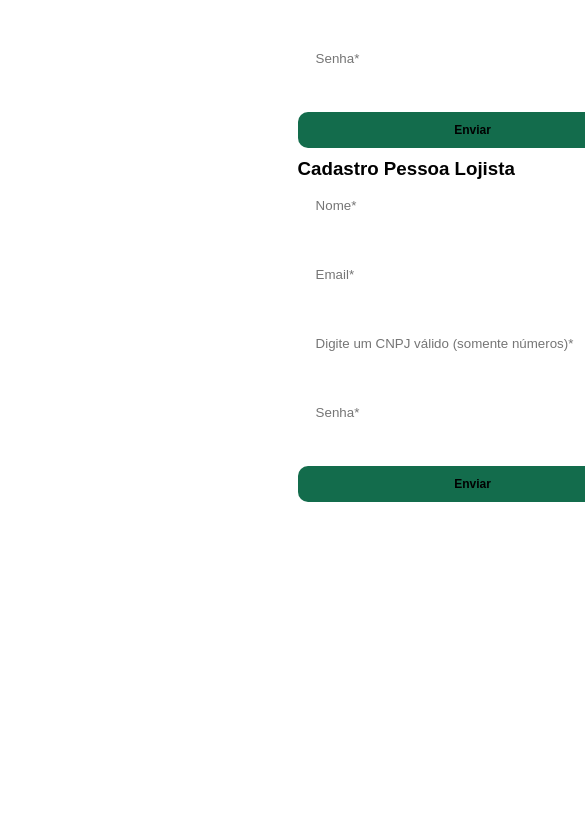
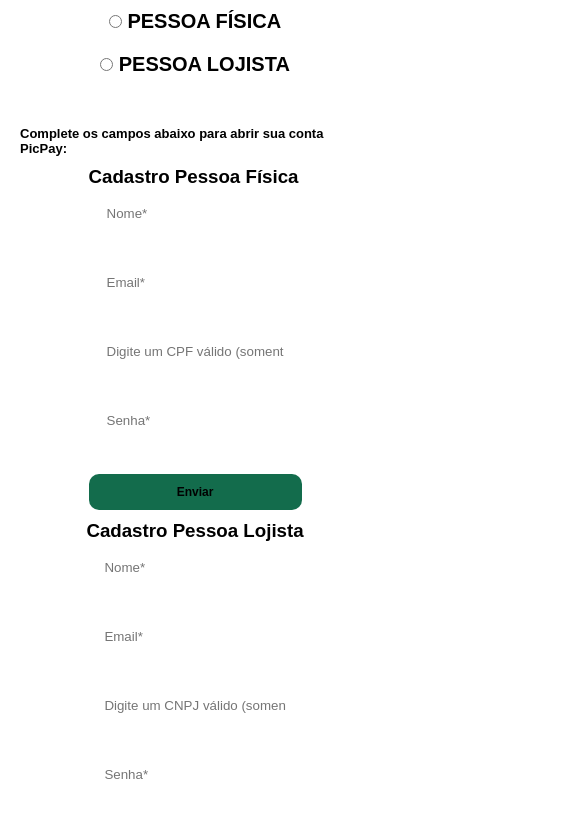
Before and after one commit to Albert-Stanley/picpay_desafio, a plain HTML site: page pages/cadastro.html in a window 390 px wide. Shown: the part 376-1201 px from the top of the page, 585 px wide, since content can reach past the window. Before the commit the page ends 878 px from the top, so only its background shows below. Drawn offline with Linux system fonts and the light colour scheme.

Commit message:
Adicionando mediaquery no cadastro

```diff
--- a/estilos/cadastro.css
+++ b/estilos/cadastro.css
@@ -115,3 +115,35 @@ button:hover {
     display: flex;
 
 }
+
+@media (max-width: 768px) {
+    .container {
+        flex-direction: column;
+    }
+
+    .container_direita {
+        width: 100%;
+        height: 300px;
+        order: 2;
+    }
+
+    .container_esquerda {
+        width: 100%;
+        order: 1;
+    }
+}
+
+@media (max-width: 480px) {
+    .container_direita {
+        display: none;
+    }
+
+    .container_esquerda {
+        width: 100%;
+        margin-top: 250px;
+    }
+
+    .form_blanks {
+        width: 100%;
+    }
+}
```
